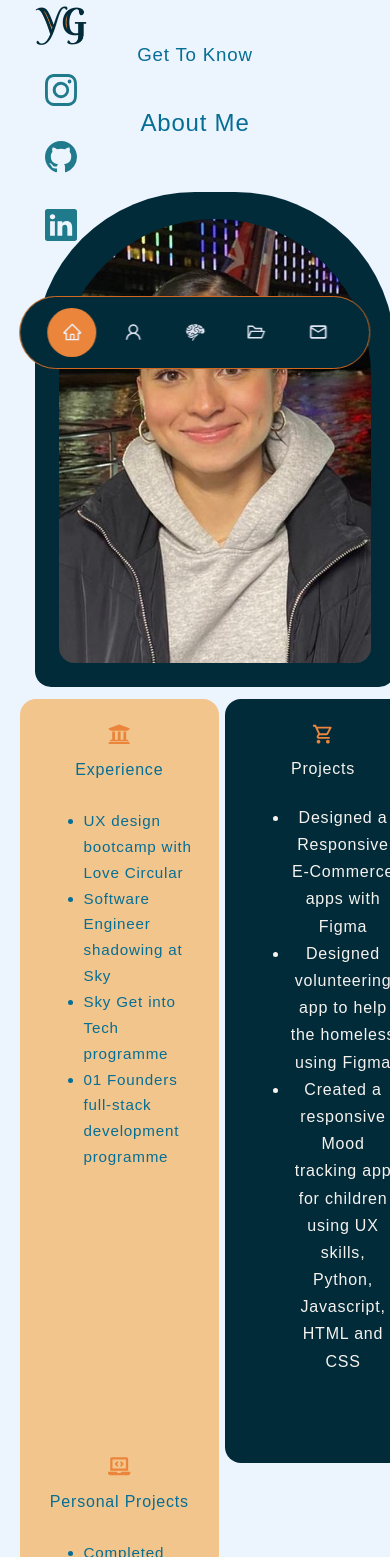
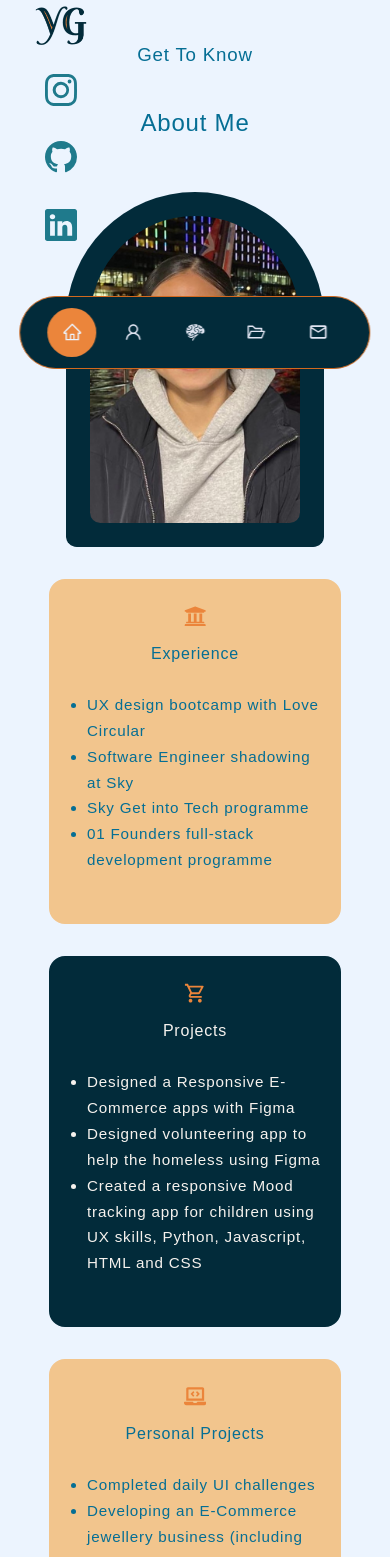
Before and after one commit to yuliannagarcia/react-portfolio, a React (Create React App) app: page / in a window 390 px wide. Shown: the part 443-2000 px from the top of the page. Built offline with nearby package versions, Linux system fonts and the light colour scheme.

Commit message:
about section changes

```diff
--- a/src/components/About/About.css
+++ b/src/components/About/About.css
@@ -1,30 +1,28 @@
-
 .about__container {
     display: grid;
-    grid-template-columns: 30% 70%;
+    grid-template-columns: 29% 70%;
     margin-bottom: 5rem;
+    gap: 0.5rem;
+    align-items: center;
 }
 
 .about__me {
     background: var(--color-box);
-    height: 85%;
-    width: 80%;
-    border-radius: 10rem 10rem 1rem 1rem;
+    border-radius: 12rem 12rem 1rem 1rem;
     overflow: hidden;
-    padding: 1.7rem 1.5rem 1.5rem 1.5rem;
+    padding: 1.5rem 1.5rem 1.5rem 1.5rem;
 }
 
 .about__me img{
-    height: 100%;
-    width: 100%;
-    border-radius: 10rem 10rem 1rem 1rem;
+    border-radius: 12rem 12rem 1rem 1rem;
     transform-origin: center;
     transition: transform 0.9s ease-out;
     margin: 0 auto;
 }
+
 .about__me:hover img {
     transform: scale(1.2);
-  }
+}
 
 .about__cards {
     display: grid;
@@ -33,36 +31,29 @@
 }
 
 .about__card {
-    background:var(--color-blue);
     border-radius: 1rem;
-    border-color: var(--color-primary-variant);
-    padding: 1.5rem;
+    border: 2px solid;
+    padding: 1.5rem 1rem;
     text-align: center;
     transition: var(--transition);
-    height: 100%;
-    width: 80%;
 }
 
-.about__card:nth-child(1) {
+.about__card:nth-child(1),
+.about__card:nth-child(3) {
     background-color:   var(--color-blue);
+    border-color: var(--color-blue);
     color:  var(--color-bg-variant);
 }
 
-  .about__card:nth-child(2) {
+.about__card:nth-child(2) {
     background-color:#022B3A;
+    border-color: #022B3A;
     color: var(--color-light);
 }
-
-  .about__card:nth-child(3) {
-    background-color:  var(--color-blue);
-    color:  var(--color-bg-variant);
-  }
-
 
 .about__card:hover {
     background: transparent;
     border-color: var(--color-primary-variant);
-    border: 2px solid;
     cursor: default;
     color: var(--color-primary-variant);
 }
@@ -75,12 +66,17 @@
     color: var(--color-primary-variant);
 }
 
+.about__card ul{
+    padding-inline-start: 20px;
+    list-style-type: disc;
+    text-align: left;
+}
+
 .about__icon {
     color: var(--color-primary);
     font-size: 1.4rem;
     margin-bottom: 1.5%;
 }
-
 
 .about__card h5 {
     font-size: 0.95rem;
@@ -98,8 +94,7 @@
 
 .about__card:nth-child(2):hover h5 {
     color: var(--color-primary-variant); /* Replace with the desired hover color */
-  }
-
+}
 
 .about__card:nth-child(3) h5 {
     color: var(--color-bg-variant);
@@ -110,34 +105,43 @@
     color: var(--color-primary-variant);
 }
 
-
-
-/* Media Queries for medium devices*/
-@media screen and (max-width: 1024px){
+/* Media Queries for medium devices */
+@media screen and (max-width: 1024px) {
     .about__container {
         grid-template-columns: 1fr;
         gap: 0;
     }
+
     .about__me {
         width: 50%;
         margin: 2rem auto;
     }
+
     .about__content p {
         margin: 1rem 0 1.5rem;
     }
 }
 
-/* Media Queries for small devices*/
-@media screen and (max-width: 600px){
+/* Media Queries for small devices */
+@media screen and (max-width: 600px) {
     .about__me {
-        width: 80%;
-        margin: 0 auto;
+        width: 60%;
         margin-top: 1rem;
     }
 
-    .about__cards{
-        grid-template-columns: 1fr 1fr;
-        gap: 1rem;
+    .about__cards {
+        grid-template-columns: 1fr;
+        gap: 2rem;
+        justify-content: center;
+        padding-right: 0;
+        display: flex;
+        align-items: center;
+        display: flex;
+        flex-direction: column;
+    }
+
+    .about__card {
+        width: 16rem;
     }
 
     .about__content {
@@ -147,4 +151,13 @@
     .about__content p {
         margin: 1.5rem 0;
     }
+
+    .about__me img{
+        height: 90%;
+        width: 100%;
+        border-radius: 10rem 10rem 1rem 1rem;
+        transform-origin: center;
+        transition: transform 0.9s ease-out;
+        margin: 0 auto;
+    }
 }
--- a/src/components/About/About.jsx
+++ b/src/components/About/About.jsx
@@ -14,7 +14,6 @@ const About = () => {
         <div className="about__me">
           <img src={ME} alt="About" />
         </div>
-        <div className="about__content">
           <div className="about__cards">
             <article className='about__card'>
               <FaUniversity className='about__icon' />
@@ -31,11 +30,13 @@ const About = () => {
             <article className='about__card'>
               <MdOutlineLocalGroceryStore className='about__icon' />
               <h4>Projects</h4>
-              <ul>
-                <li>Designed a Responsive E-Commerce apps with Figma </li>
-                <li>Designed volunteering app to help the homeless using Figma </li>
-                <li>Created a responsive Mood tracking app for children using UX skills, Python, Javascript, HTML and CSS</li>
-              </ul>
+              <h5>
+                <ul>
+                  <li>Designed a Responsive E-Commerce apps with Figma </li>
+                  <li>Designed volunteering app to help the homeless using Figma </li>
+                  <li>Created a responsive Mood tracking app for children using UX skills, Python, Javascript, HTML and CSS</li>
+                </ul>
+              </h5>
             </article>
             <article className='about__card'>
               <FaLaptopCode className='about__icon' />
@@ -49,7 +50,6 @@ const About = () => {
                 </ul>
               </h5>
             </article>
-          </div>
         </div>
       </div>
     </section>
```
